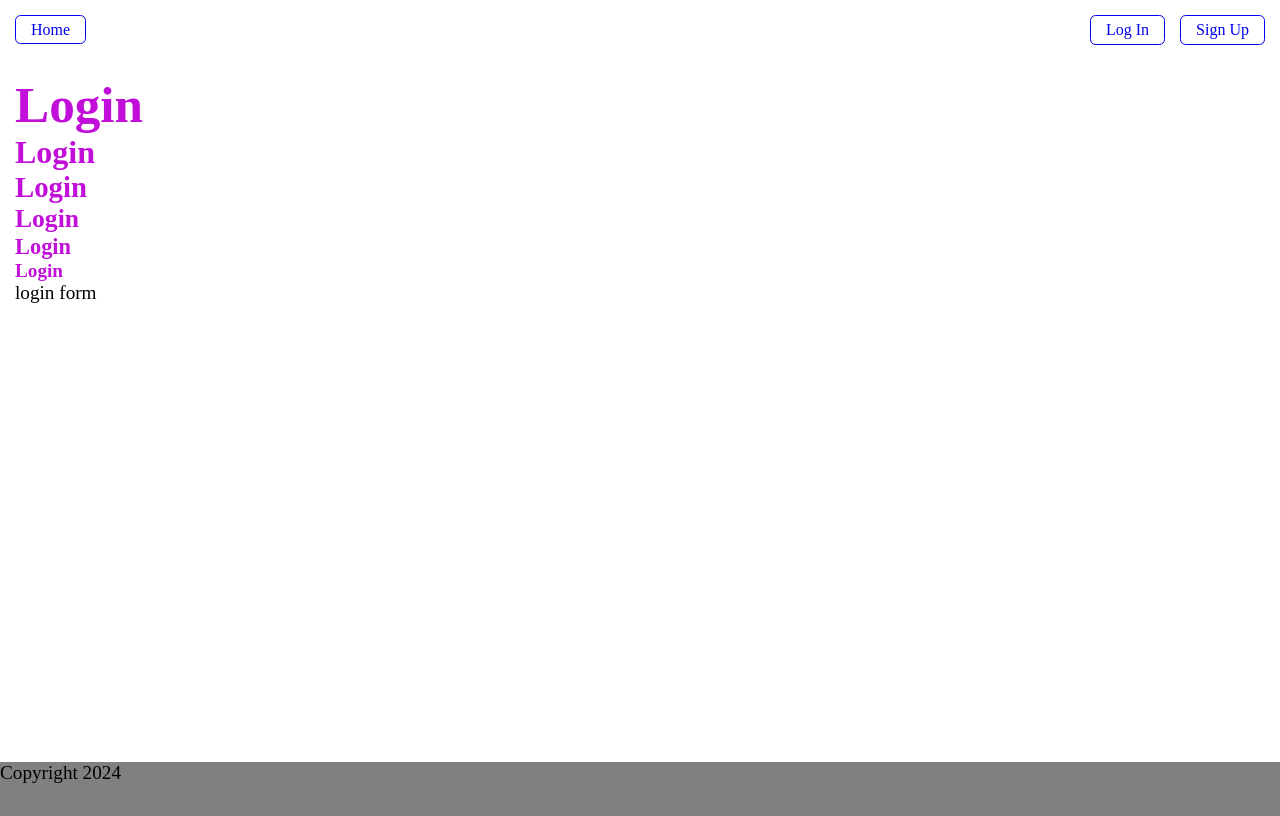
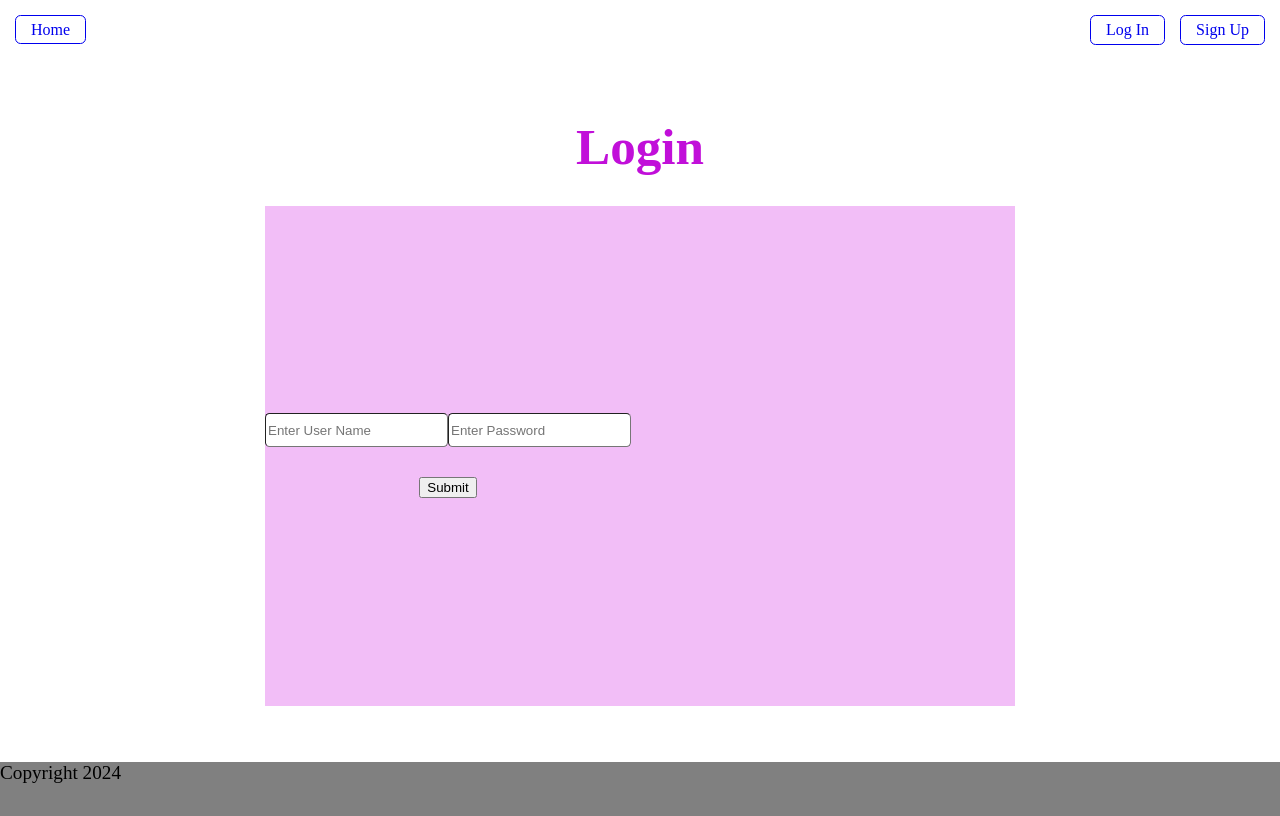
Before and after one commit to avrrodriguez/RecipeFrontEndReact, a React (Vite) app: page /login in a window 1280 px wide. Built offline with nearby package versions, Linux system fonts and the light colour scheme.

Commit message:
styling login info and add axios to project

```diff
--- a/package.json
+++ b/package.json
@@ -10,10 +10,11 @@
     "preview": "vite preview"
   },
   "dependencies": {
-    "axios": "^1.6.8",
+    "axios": "^1.7.5",
     "bootstrap": "^5.3.3",
     "react": "^18.2.0",
     "react-dom": "^18.3.1",
+    "react-recipe-front-end": "file:",
     "react-router-dom": "^6.23.0"
   },
   "devDependencies": {
--- a/src/index.css
+++ b/src/index.css
@@ -12,6 +12,10 @@
 
 html {
   scroll-behavior: smooth;
+}
+
+a:active {
+  color: black;
 }
 
 h1, h2, h3, h4, h5, h6 {
--- a/src/pages/Login.css
+++ b/src/pages/Login.css
@@ -0,0 +1,29 @@
+@import url("../SiteColors.css");
+
+.login-form {
+    width: 100%;
+    height: 100%;
+
+    display: flex;
+    justify-content: center;
+    align-items: center;
+
+    flex-direction: column;
+    gap: 30px;
+}
+
+.cat-container {
+    background-color: var(--secondary-site-color);
+
+    width: 60%;
+    height: 500px;
+}
+
+.login-form > div {
+    display: flex;
+    flex-direction: row;
+}
+
+.login-form > input {
+    width: 40%;
+}
--- a/src/pages/Login.jsx
+++ b/src/pages/Login.jsx
@@ -1,15 +1,28 @@
 import "./Login.css";
+import axios from "axios";
 
 export function Login(props) {
+
+  function handleSubmit(event) {
+    event.preventDefault();
+    console.log("submitted login form");
+  }
+
   return (
-    <div>
+    <div className="login-form">
       <h1>{props.pageTitle}</h1>
-      <h2>{props.pageTitle}</h2>
-      <h3>{props.pageTitle}</h3>
-      <h4>{props.pageTitle}</h4>
-      <h5>{props.pageTitle}</h5>
-      <h6>{props.pageTitle}</h6>
-      <p>login form</p>
+      <div className="cat-container">
+        <div className="content-container">
+          <form className="login-form" onSubmit={handleSubmit}>
+            <div >
+              <input type="text" id="username" name="name" placeholder="Enter User Name"/>
+              <input type="password" id="password" name="password" placeholder="Enter Password"/>
+            </div>
+            <button type="submit" value="submit">Submit</button>
+          </form>
+        </div>
+        <div className="right-ear"></div>
+      </div>
     </div>
   );
 }
```
Also changed, not shown: 1 other file (tests, documents, lock files or other folders).
